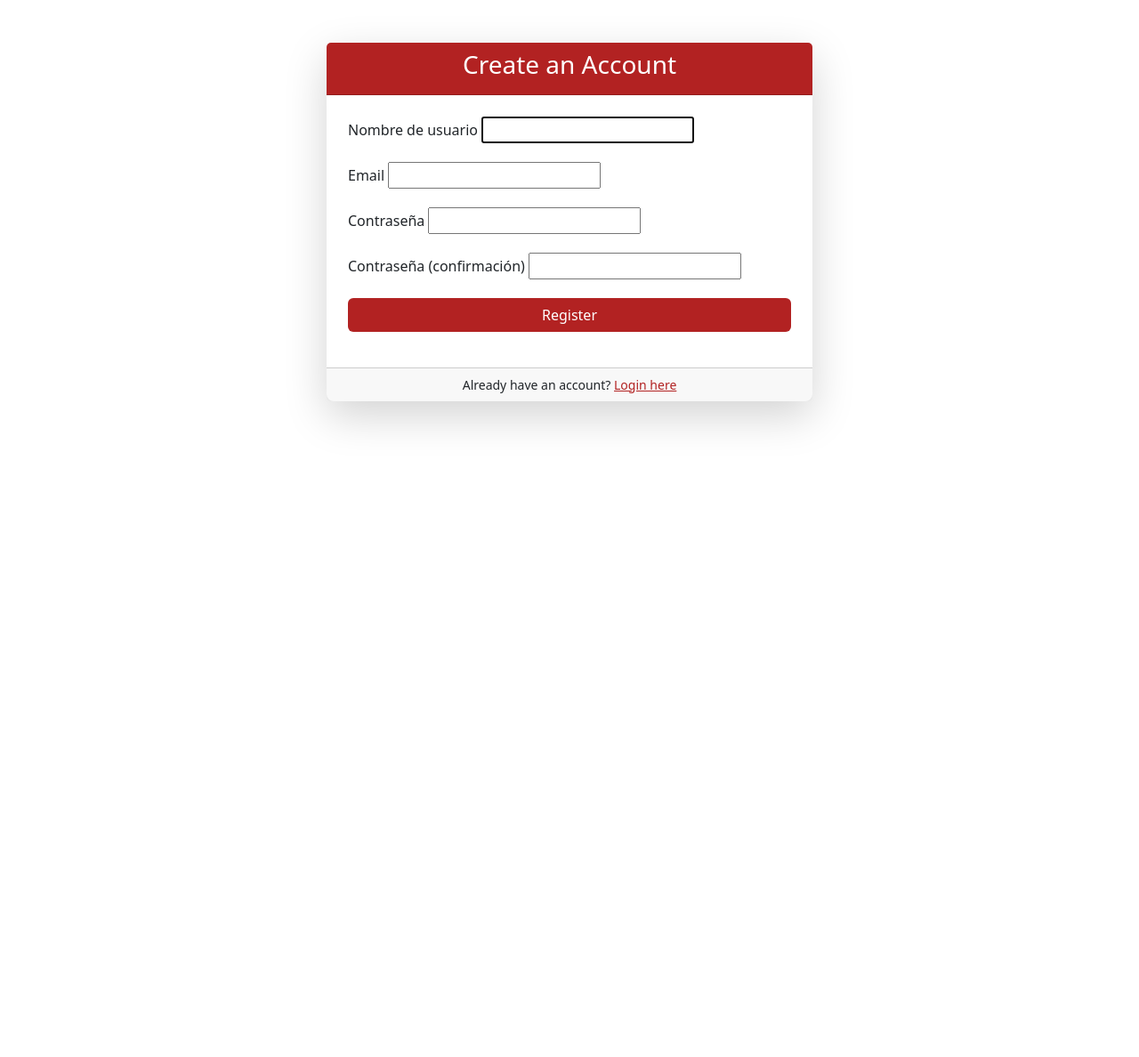
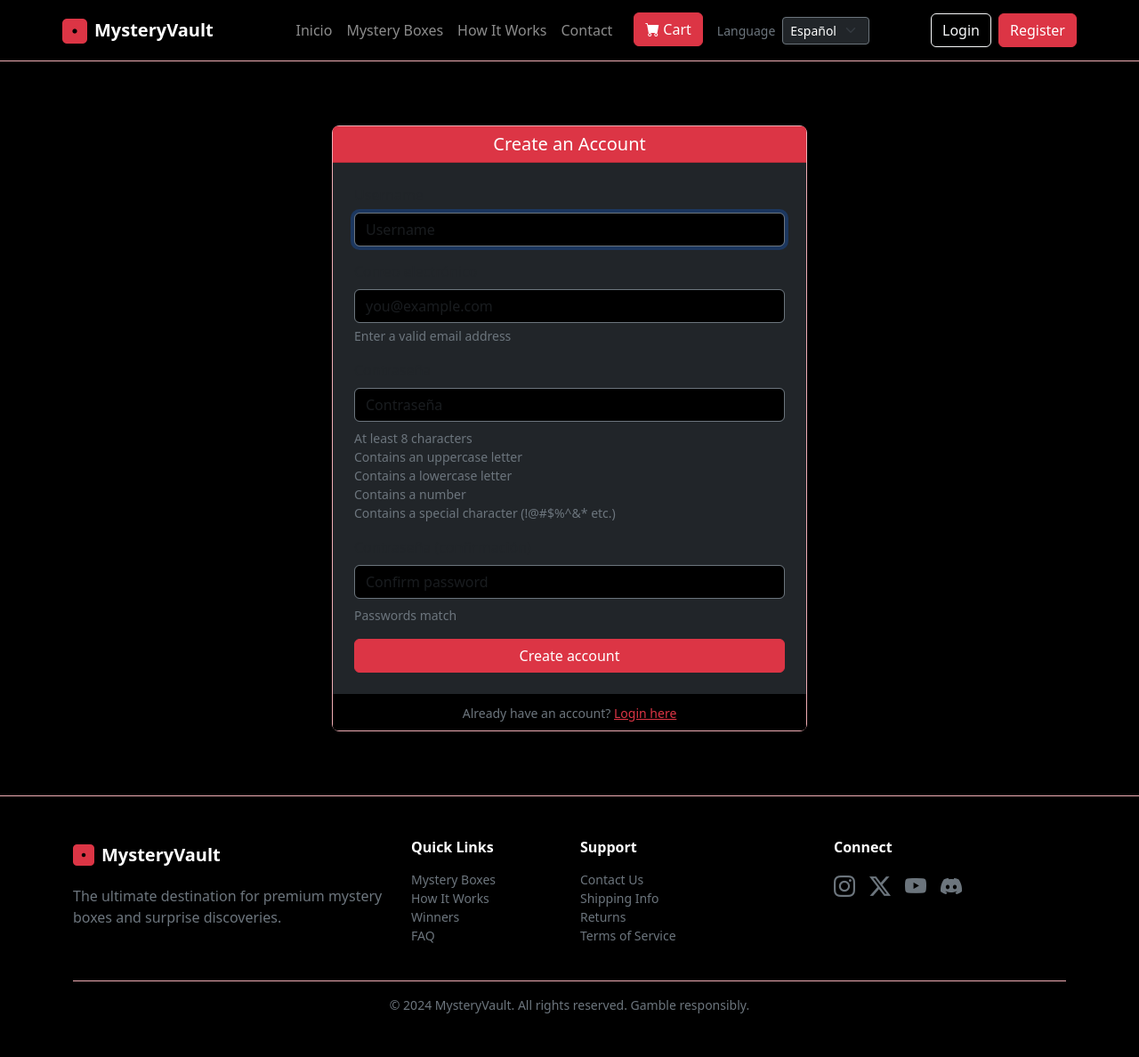
Before and after one commit to Velezinho24/MisteryBoxStore, a Django app: template accounts/templates/accounts/register.html in a window 1280 px wide. Shown: the whole page at 89% size. Before the commit the page ends 480 px from the top, so only its background shows below. Run offline with Django 5.2, Linux system fonts and the light colour scheme; the template is opened without the code that fills it: values that come from a table or form of the project are taken from there, others are empty; parts of the project's set-up code (start-up, migrations or seed data) failed here and were passed over.

Commit message:
Login corrections

```diff
--- a/MisteryBoxStore/templates/base.html
+++ b/MisteryBoxStore/templates/base.html
@@ -23,6 +23,34 @@
 
   {% block extra_head %}{% endblock %}
 </head>
+
+<script>
+  (function () {
+    const alerts = document.querySelectorAll('#flash-messages .alert[data-auto-hide]');
+    alerts.forEach(function (el) {
+      const delay = parseInt(el.getAttribute('data-delay-ms') || '3500', 10);
+
+      // Usar la API de Bootstrap si está disponible para cerrar con animación
+      const closeWithBootstrap = function() {
+        try {
+          // Requiere que incluyas el bundle de Bootstrap en base.html (ya lo tienes)
+          const api = bootstrap.Alert.getOrCreateInstance(el);
+          api.close();
+        } catch (e) {
+          // Fallback sin Bootstrap (quita .show, espera transición y elimina)
+          el.classList.remove('show');
+          el.addEventListener('transitionend', function () {
+            if (el && el.parentNode) el.parentNode.removeChild(el);
+          }, { once: true });
+        }
+      };
+
+      setTimeout(closeWithBootstrap, delay);
+    });
+  })();
+</script>
+
+
 <body class="bg-black">
   <!-- Header / Navbar -->
   <header class="border-bottom border-danger-subtle bg-black bg-opacity-95">
@@ -61,15 +89,33 @@
             <option value="en" {% if LANGUAGE_CODE|slice:":2" == 'en' %}selected{% endif %}>{% trans "English" %}</option>
           </select>
         </form>
+
+        <div class="ms-auto d-flex">
+          {% if user.is_authenticated %}
+            <span class="navbar-text me-3">{% trans "Hi" %}, {{ user.username }}!</span>
+            <a href="{% url 'accounts:logout' %}" class="btn btn-outline-light">{% trans "Logout" %}</a>
+          {% else %}
+            <a href="{% url 'accounts:login' %}" class="btn btn-outline-light me-2">{% trans "Login" %}</a>
+            <a href="{% url 'accounts:register' %}" class="btn btn-danger">{% trans "Register" %}</a>
+          {% endif %}
+        </div>
       </div>
     </nav>
   </header>
 
   <!-- Mensajes flash -->
-  <div class="container mt-3">
+  <div id="flash-messages"
+      class="position-fixed start-50 translate-middle-x"
+      style="top: 80px; z-index: 1080; width: min(92vw, 560px);">
     {% if messages %}
       {% for message in messages %}
-        <div class="alert alert-{{ message.tags }} mb-2" role="alert">{{ message }}</div>
+        <div class="alert alert-{{ message.tags|default:'info' }} alert-dismissible fade show py-2 px-3 my-2 text-center small"
+            role="status"
+            data-auto-hide="true"
+            data-delay-ms="3500">
+          {{ message }}
+          <button type="button" class="btn-close btn-close-white ms-2" data-bs-dismiss="alert" aria-label="Close"></button>
+        </div>
       {% endfor %}
     {% endif %}
   </div>
--- a/accounts/forms.py
+++ b/accounts/forms.py
@@ -1,15 +1,44 @@
 from django import forms
 from django.contrib.auth.models import User
 from django.contrib.auth.forms import UserCreationForm
+from django.utils.translation import gettext_lazy as _
 
 
-# Formulario existente de django para la creación de usuarios
 class UserRegistrationForm(UserCreationForm):
     email = forms.EmailField(
         required=True,
-        help_text="Enter a valid email address"
+        help_text=_("Enter a valid email address"),
+        label=_("Email"),
     )
 
     class Meta:
         model = User
-        fields = ['username', 'email', 'password1', 'password2']
+        fields = ["username", "email", "password1", "password2"]
+        labels = {
+            "username": _("Username"),
+            "password1": _("Password"),
+            "password2": _("Confirm password"),
+        }
+
+    def __init__(self, *args, **kwargs):
+        """Aplica clases Bootstrap a todos los campos."""
+        super().__init__(*args, **kwargs)
+        common = {"class": "form-control bg-black text-white border-secondary"}
+
+        self.fields["username"].widget.attrs.update(
+            {**common, "placeholder": _("Username"), "autocomplete": "username"}
+        )
+        self.fields["email"].widget.attrs.update(
+            {**common, "placeholder": _("you@example.com"), "autocomplete": "email", "inputmode": "email"}
+        )
+        self.fields["password1"].widget.attrs.update(
+            {**common, "placeholder": _("Password"), "autocomplete": "new-password"}
+        )
+        self.fields["password2"].widget.attrs.update(
+            {**common, "placeholder": _("Confirm password"), "autocomplete": "new-password"}
+        )
+
+        # Mensajes de ayuda más cortos (opcional)
+        self.fields["username"].help_text = ""
+        self.fields["password1"].help_text = ""
+        self.fields["password2"].help_text = ""
--- a/accounts/templates/accounts/register.html
+++ b/accounts/templates/accounts/register.html
@@ -1,48 +1,134 @@
+{% extends "base.html" %}
+{% load i18n %}
+
+{% block title %}{% trans "Register" %} · MysteryVault{% endblock %}
 
 {% block content %}
-<head>
-    <link href="https://cdn.jsdelivr.net/npm/bootstrap@5.3.0/dist/css/bootstrap.min.css" rel="stylesheet">
-    <script src="https://cdn.jsdelivr.net/npm/bootstrap@5.3.0/dist/js/bootstrap.bundle.min.js"></script>
-</head>
-
-<div class="container mt-5">
+<div class="container my-5">
   <div class="row justify-content-center">
     <div class="col-md-6">
-      <div class="card shadow-lg border-0 rounded-3">
-        <div class="card-header text-white text-center" style="background-color: #b22222;">
-          <h3>Create an Account</h3>
+      <div class="card bg-dark border-danger-subtle shadow rounded-3">
+        <div class="card-header text-white text-center bg-danger">
+          <h3 class="h5 mb-0">{% trans "Create an Account" %}</h3>
         </div>
+
         <div class="card-body p-4">
-          <form method="post" novalidate>
+          <form method="post" novalidate id="register-form">
             {% csrf_token %}
 
-            <!-- Render form fields with Bootstrap styles -->
-            {% for field in form %}
-              <div class="mb-3">
-                <label class="form-label">{{ field.label }}</label>
-                {{ field }}
-                {% if field.errors %}
-                  <div class="text-danger small">
-                    {{ field.errors|striptags }}
-                  </div>
-                {% endif %}
+            {% if form.non_field_errors %}
+              <div class="alert alert-danger">{{ form.non_field_errors }}</div>
+            {% endif %}
+
+            <!-- username -->
+            <div class="mb-3">
+              <label class="form-label" for="{{ form.username.id_for_label }}">{{ form.username.label }}</label>
+              {{ form.username }}
+              {% if form.username.help_text %}
+                <div class="form-text text-secondary small">{{ form.username.help_text|safe }}</div>
+              {% endif %}
+              {% if form.username.errors %}
+                <div class="text-danger small">{{ form.username.errors|striptags }}</div>
+              {% endif %}
+            </div>
+
+            <!-- email -->
+            <div class="mb-3">
+              <label class="form-label" for="{{ form.email.id_for_label }}">{{ form.email.label }}</label>
+              {{ form.email }}
+              {% if form.email.help_text %}
+                <div class="form-text text-secondary small">{{ form.email.help_text|safe }}</div>
+              {% endif %}
+              {% if form.email.errors %}
+                <div class="text-danger small">{{ form.email.errors|striptags }}</div>
+              {% endif %}
+            </div>
+
+            <!-- password1 + checklist -->
+            <div class="mb-3">
+              <label class="form-label" for="{{ form.password1.id_for_label }}">{{ form.password1.label }}</label>
+              {{ form.password1 }}
+              <div id="pw-rules" class="small mt-2">
+                <div class="text-secondary" data-rule="length">{% trans "At least 8 characters" %}</div>
+                <div class="text-secondary" data-rule="upper">{% trans "Contains an uppercase letter" %}</div>
+                <div class="text-secondary" data-rule="lower">{% trans "Contains a lowercase letter" %}</div>
+                <div class="text-secondary" data-rule="digit">{% trans "Contains a number" %}</div>
+                <div class="text-secondary" data-rule="special">{% trans "Contains a special character (!@#$%^&* etc.)" %}</div>
               </div>
-            {% endfor %}
+              {% if form.password1.errors %}
+                <div class="text-danger small mt-1">{{ form.password1.errors|striptags }}</div>
+              {% endif %}
+            </div>
+
+            <!-- password2 + match -->
+            <div class="mb-3">
+              <label class="form-label" for="{{ form.password2.id_for_label }}">{{ form.password2.label }}</label>
+              {{ form.password2 }}
+              <div id="pw-match" class="small mt-2 text-secondary" data-rule="match">
+                {% trans "Passwords match" %}
+              </div>
+              {% if form.password2.errors %}
+                <div class="text-danger small mt-1">{{ form.password2.errors|striptags }}</div>
+              {% endif %}
+            </div>
 
             <div class="d-grid">
-              <button type="submit" class="btn text-white" style="background-color: #b22222;">
-                Register
+              <button type="submit" class="btn btn-danger">
+                {% trans "Create account" %}
               </button>
             </div>
           </form>
         </div>
-        <div class="card-footer text-center">
-          <small>Already have an account?
-            <a href="{% url 'login' %}" style="color: #b22222;">Login here</a>
+
+        <div class="card-footer text-center bg-black">
+          <small class="text-secondary">
+            {% trans "Already have an account?" %}
+            <a href="{% url 'accounts:login' %}" class="link-danger">{% trans "Login here" %}</a>
           </small>
         </div>
       </div>
     </div>
   </div>
 </div>
+
+{% block extra_js %}
+<script>
+(function(){
+  const pw1 = document.getElementById("id_password1");
+  const pw2 = document.getElementById("id_password2");
+  const rules = {
+    length:  (s)=> s.length >= 8,
+    upper:   (s)=> /[A-Z]/.test(s),
+    lower:   (s)=> /[a-z]/.test(s),
+    digit:   (s)=> /[0-9]/.test(s),
+    special: (s)=> /[^A-Za-z0-9]/.test(s),
+    match:   ()=> pw1.value.length>0 && pw1.value === pw2.value
+  };
+
+  function updateRules(){
+    const val1 = pw1.value || "";
+    const val2 = pw2.value || "";
+    // Reglas de password1
+    document.querySelectorAll("#pw-rules [data-rule]").forEach(function(el){
+      const key = el.getAttribute("data-rule");
+      const ok = rules[key] ? rules[key](val1) : true;
+      if(ok){
+        // “Se va borrando” al cumplirse
+        el.remove();
+      }
+    });
+    // Match rule (no la borramos, solo cambiamos estado)
+    const matchEl = document.getElementById("pw-match");
+    if (matchEl){
+      const okMatch = rules.match();
+      matchEl.classList.toggle("text-success", okMatch);
+      matchEl.classList.toggle("text-secondary", !okMatch);
+    }
+  }
+
+  if(pw1){ pw1.addEventListener("input", updateRules); }
+  if(pw2){ pw2.addEventListener("input", updateRules); }
+})();
+</script>
 {% endblock %}
+{% endblock %}
--- a/accounts/urls.py
+++ b/accounts/urls.py
@@ -1,9 +1,10 @@
 from django.urls import path
-from .views import RegisterView, LoginView, LogoutView
+from . import views  # importa el módulo de vistas
 
 app_name = "accounts"
+
 urlpatterns = [
-    path('register/', RegisterView.as_view(), name='register'),
-    path('login/', LoginView, name='login'),
-    path('logout/', LogoutView, name='logout'),
+    path("register/", views.register_view, name="register"),
+    path("login/", views.login_view, name="login"),
+    path("logout/", views.logout_view, name="logout"),
 ]
```
Also changed, not shown: MisteryBoxStore/settings.py (+7 -0 lines), accounts/templates/accounts/login.html (+28 -27 lines), accounts/views.py (+36 -37 lines).
